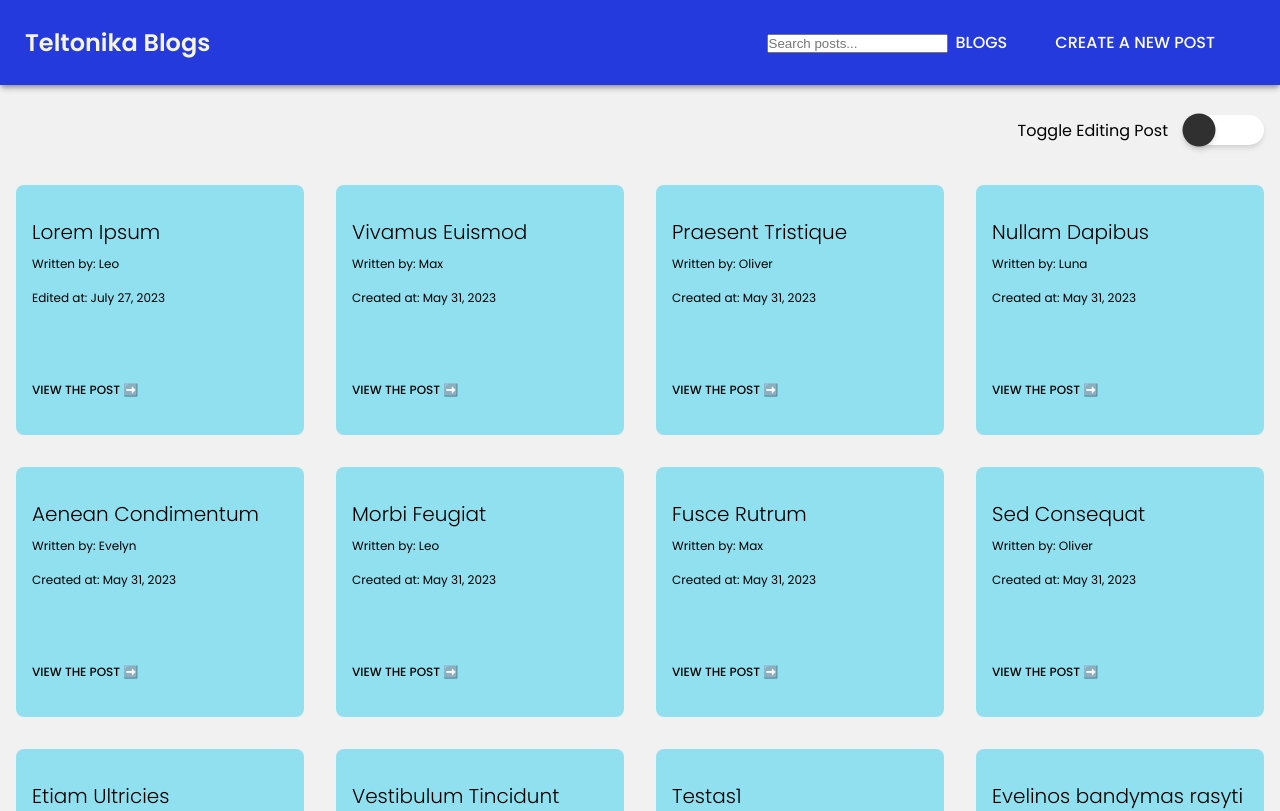
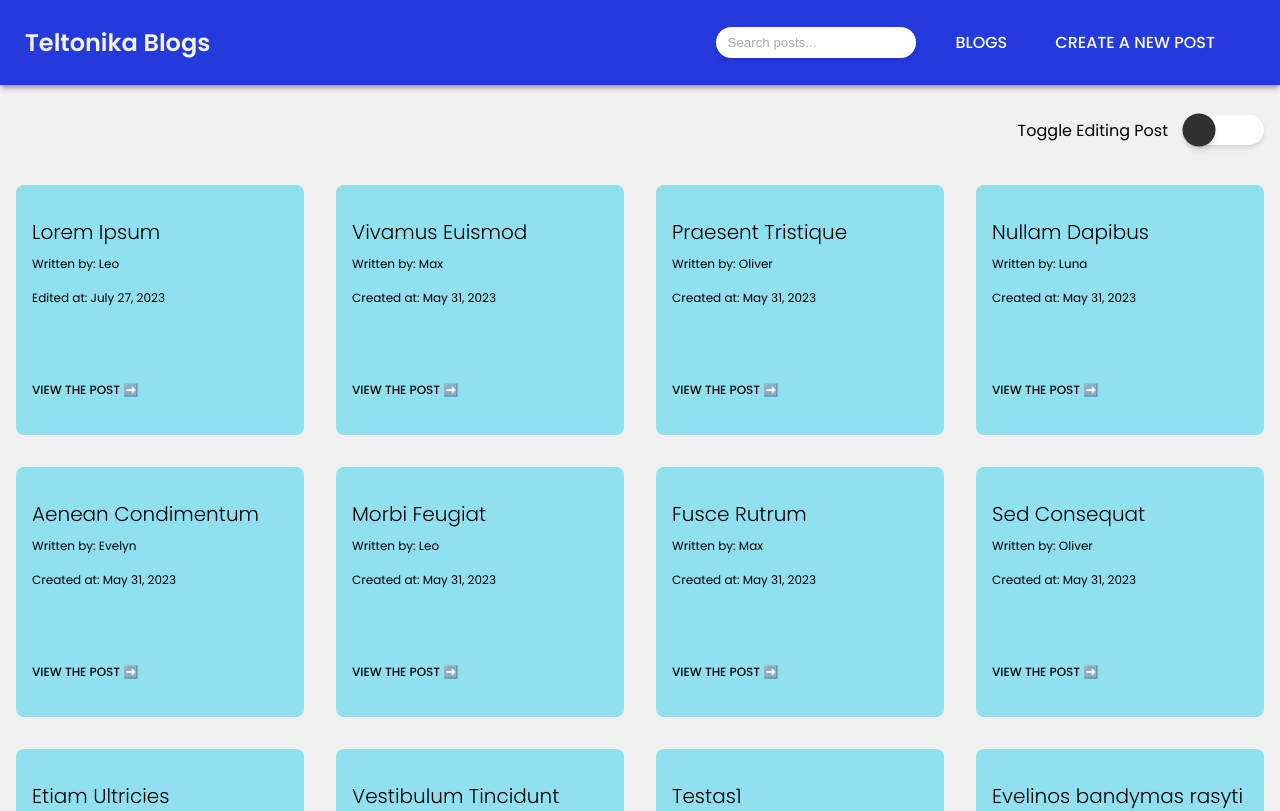
Before and after one commit to pijusp/TeltonikaBlogs_CRUD-posts-app, a Vue app: page / in a window 1280 px wide. Shown: the top 811 px of the page. Built offline with nearby package versions, Linux system fonts and the light colour scheme; data requests are answered from the project's data file; what vue2-editor would draw is missing.

Commit message:
Search bar styling

```diff
--- a/src/components/Navigation.vue
+++ b/src/components/Navigation.vue
@@ -13,6 +13,7 @@
                         @input="handleSearch"
                         type="text"
                         placeholder="Search posts..."
+                        class="search-input"
                     />
                 </div>
                 <ul v-show="!mobile">
@@ -25,7 +26,22 @@
                 </ul>
             </div>
         </nav>
-        <!-- ... (rest of the template code) ... -->
+        <img
+            :src="MenuIcon"
+            class="menu-icon"
+            @click="toggleMobileNav"
+            v-show="mobile"
+        />
+        <transition name="mobile-nav">
+            <ul class="mobile-nav" v-show="mobileNav">
+                <router-link class="link" :to="{ name: 'Blogs' }"
+                    >Blogs</router-link
+                >
+                <router-link class="link" :to="{ name: 'NewPost' }"
+                    >Create a new post</router-link
+                >
+            </ul>
+        </transition>
     </header>
 </template>
 
@@ -50,7 +66,7 @@ export default {
     methods: {
         checkScreen() {
             this.windowWidth = window.innerWidth;
-            if (this.windowWidth <= 750) {
+            if (this.windowWidth <= 800) {
                 this.mobile = true;
                 return;
             }
@@ -101,6 +117,9 @@ nav {
             font-size: 24px;
             color: beige;
             text-decoration: none;
+            @media only screen and (max-width: 768px) {
+                font-size: 16px;
+            }
         }
     }
 
@@ -123,6 +142,33 @@ nav {
             }
         }
     }
+    .search-bar {
+        position: relative;
+        padding-right: 32px;
+
+        .search-input {
+            width: 200px;
+            padding: 8px 12px;
+            border-radius: 20px;
+            border: none;
+            background-color: #fff;
+            box-shadow: 0 4px 6px -1px rgba(0, 0, 0, 0.1),
+                0 2px 4px -1px rgba(0, 0, 0, 0.06);
+            transition: width 0.3s ease;
+
+            &:focus {
+                outline: none;
+                width: 250px; /* Expand the input field when focused */
+            }
+
+            &::placeholder {
+                color: #aaa;
+            }
+            @media only screen and (max-width: 768px) {
+                width: 140px;
+            }
+        }
+    }
     .mobile-user-menu {
         margin-right: 40px;
     }
@@ -131,7 +177,7 @@ nav {
 .menu-icon {
     cursor: pointer;
     position: absolute;
-    top: 32px;
+    top: 27px;
     right: 25px;
     height: 25px;
     width: auto;
```
